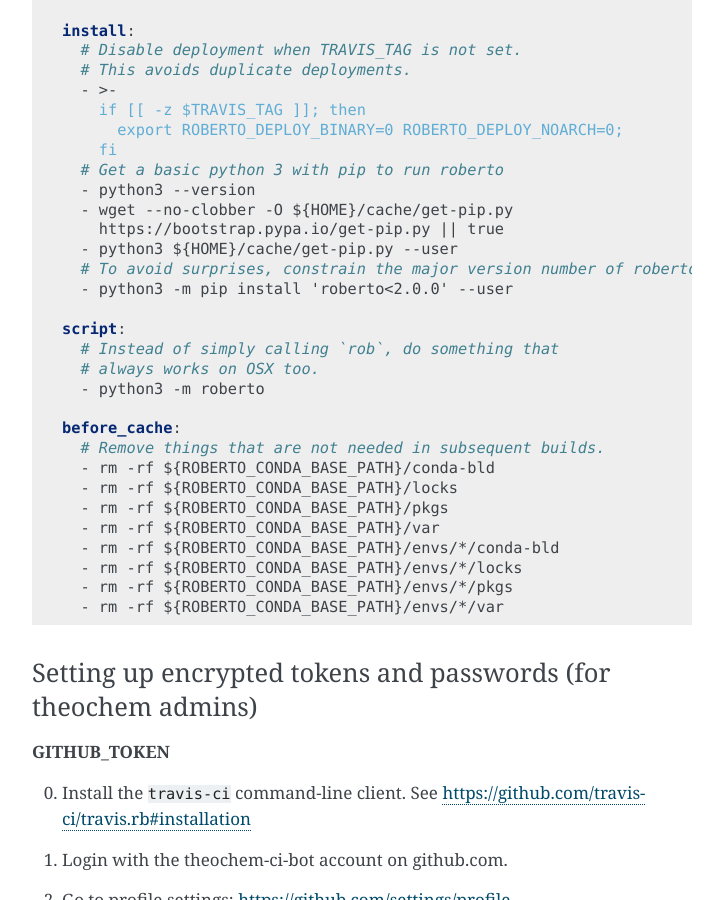
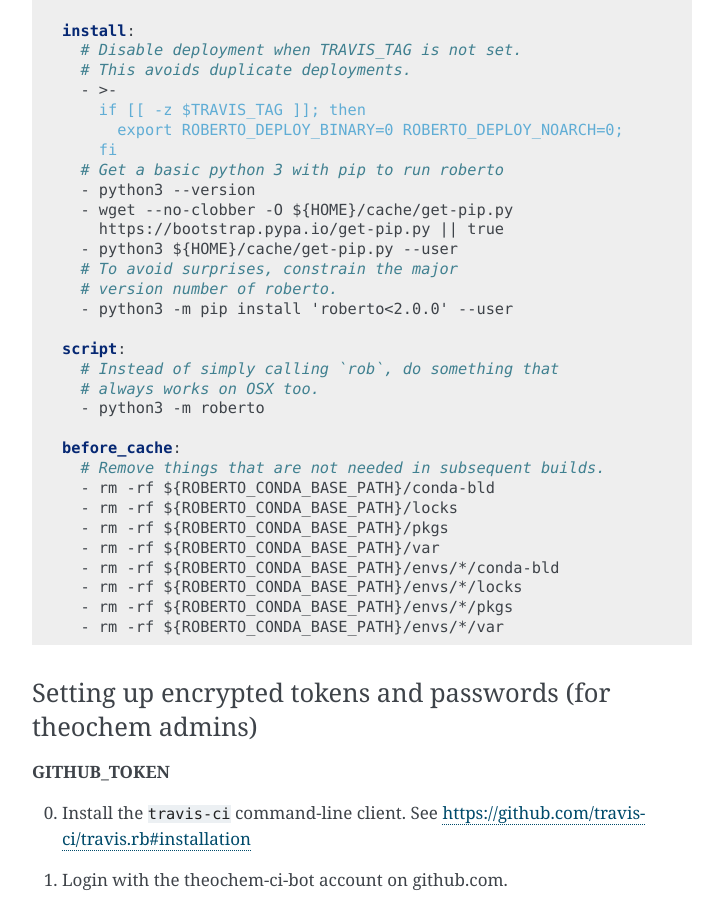
Before and after one commit to theochem/roberto, a Sphinx documentation site: the page built from doc/setupci.rst, in a window 1280 px wide and 900 px high, scrolled down 2438 px. Shown: the whole window, without its empty margins (388-1111 px from the left). Built offline with Sphinx 7.4.7, drawn with Linux system fonts in a browser that asks for light colours; the version number could not be read and is left out.

```diff
--- a/doc/setupci.rst
+++ b/doc/setupci.rst
@@ -139,7 +139,8 @@ Minimal example of a ``.travis.yaml`` file that uses Roberto
       - wget --no-clobber -O ${HOME}/cache/get-pip.py
         https://bootstrap.pypa.io/get-pip.py || true
       - python3 ${HOME}/cache/get-pip.py --user
-      # To avoid surprises, constrain the major version number of roberto.
+      # To avoid surprises, constrain the major
+      # version number of roberto.
       - python3 -m pip install 'roberto<2.0.0' --user
 
     script:
```
Also changed, not shown: 1 other file.
